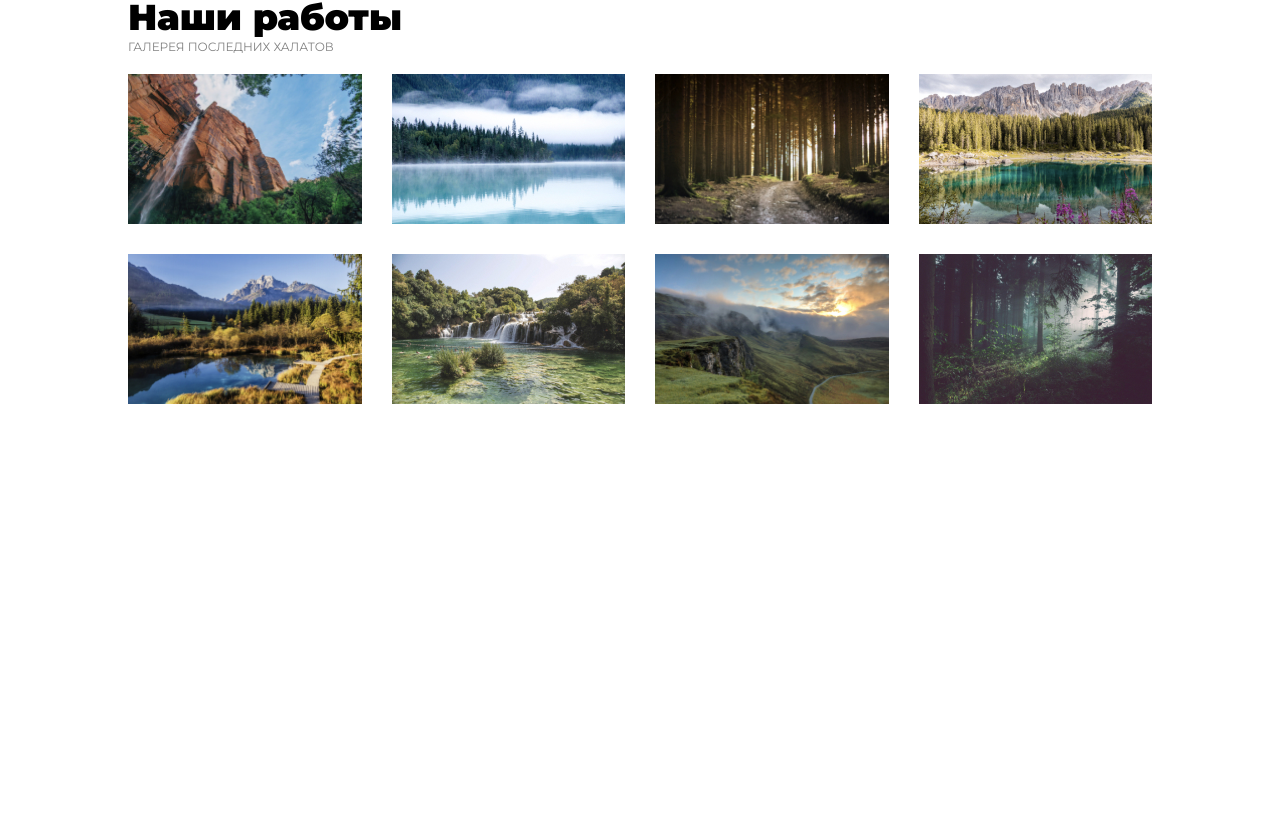
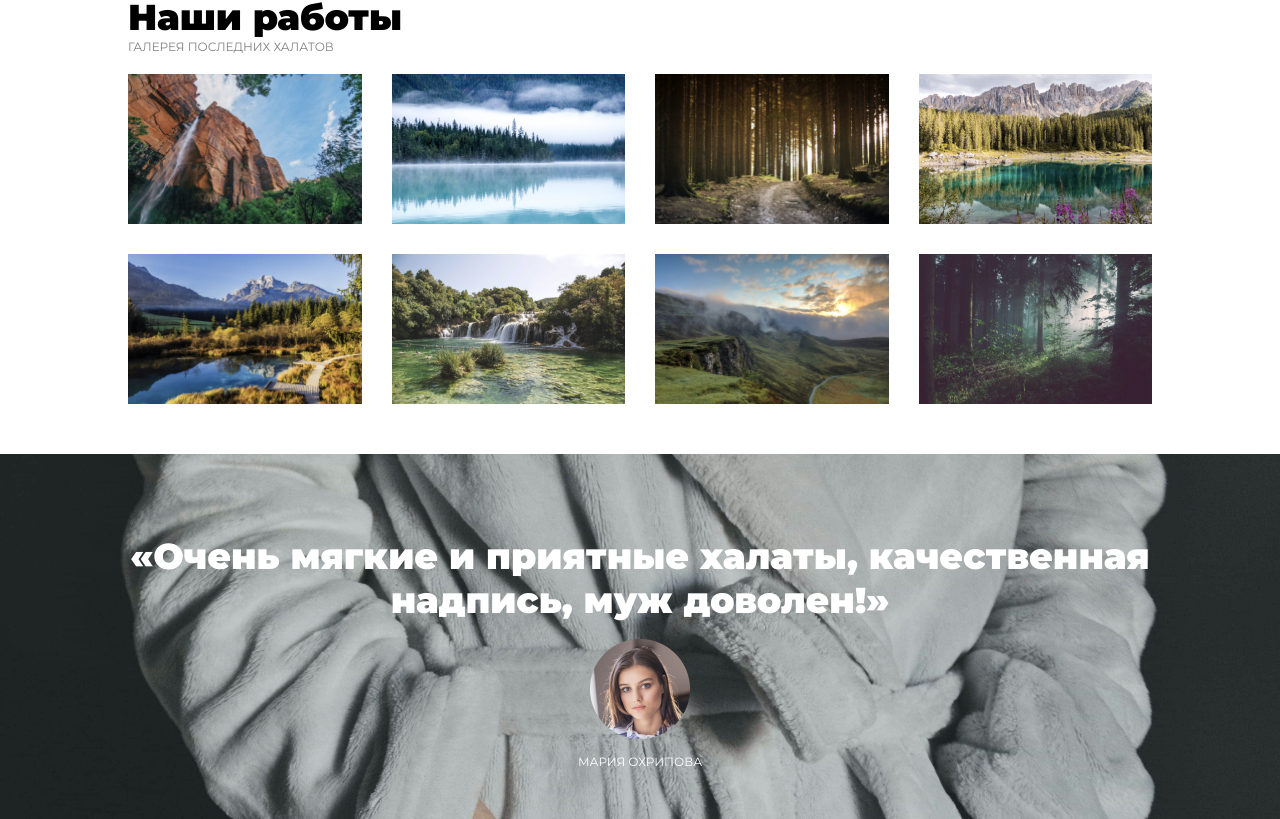
Before and after one commit to DreamSites/halat-shop, a Vue app: page / in a window 1280 px wide. Shown: the part 755-1574 px from the top of the page. Before the commit the page ends 1159 px from the top, so only its background shows below. Built offline with nearby package versions, Linux system fonts and the light colour scheme.

Commit message:
Раздел "Комментарий" перенесен на VueJS

```diff
--- a/public/index.html
+++ b/public/index.html
@@ -1,5 +1,6 @@
 <!DOCTYPE html>
 <html lang="en">
+
 <head>
   <meta charset="utf-8">
   <meta http-equiv="X-UA-Compatible" content="IE=edge">
@@ -12,6 +13,7 @@
   <link href="https://fonts.googleapis.com/css?family=Montserrat:300,400,900&amp;subset=cyrillic,cyrillic-ext,latin-ext" rel="stylesheet">
 
 </head>
+
 <body>
   <noscript>
       <strong>We're sorry but halat-shop doesn't work properly without JavaScript enabled. Please enable it to continue.</strong>
@@ -19,4 +21,5 @@
   <div id="app"></div>
   <!-- built files will be auto injected -->
 </body>
+
 </html>
--- a/src/App.vue
+++ b/src/App.vue
@@ -2,18 +2,21 @@
 <div id="app">
   <PageTop />
   <OurWork />
+  <UserComment />
 </div>
 </template>
 
 <script>
 import PageTop from './components/PageTop.vue'
 import OurWork from './components/OurWork.vue'
+import UserComment from './components/UserComment.vue'
 
 export default {
   name: 'app',
   components: {
     PageTop,
-    OurWork
+    OurWork,
+    UserComment
   }
 }
 </script>
--- a/src/components/PageTop.vue
+++ b/src/components/PageTop.vue
@@ -56,7 +56,7 @@ header {
     padding: 0;
     width: 100%;
     height: 700px;
-  background: url(../assets/headerBG.jpg) no-repeat center top / cover;
+    background: url("../assets/headerBG.jpg") no-repeat center top / cover;
     -webkit-box-sizing: border-box;
     box-sizing: border-box;
     position: relative;
@@ -139,7 +139,7 @@ nav {
     -webkit-box-shadow: 0 10px 30px rgba(0, 0, 0, 0.15);
     box-shadow: 0 10px 30px rgba(0, 0, 0, 0.15);
     opacity: 0;
-  padding: 5px 15px 15px 15px;
+    padding: 5px 15px 15px;
     overflow: hidden;
     z-index: 1;
     .caption {
--- /dev/null
+++ b/src/components/UserComment.vue
@@ -0,0 +1,51 @@
+<template>
+<section class="comment">
+  <div class="lightBlackLayer">
+    <h2>«Очень мягкие и приятные халаты, качественная надпись, муж доволен!»</h2>
+    <div style="margin: 0 auto; height: 100px; width: 100px; margin-top: 17px;">
+      <img src="../assets/comment-Image.png" alt="" class="comment-Image">
+    </div>
+    <div class="caption">Мария охрипова</div>
+  </div>
+</section>
+</template>
+
+<script>
+export default {
+  name: 'UserComment'
+}
+</script>
+
+<!-- Add "scoped" attribute to limit CSS to this component only -->
+<style lang="scss">
+.comment {
+    width: 100%;
+    margin-top: 50px;
+    background: url("../assets/commentBG.jpg") no-repeat center top / cover;
+    h2 {
+        color: #FFF;
+        text-align: center;
+        max-width: 1024px;
+        margin: 0 auto;
+        padding: 0;
+    }
+    .caption {
+        color: #FFF;
+        text-align: center;
+        margin-top: 15px;
+        padding-bottom: 50px;
+    }
+}
+
+.lightBlackLayer {
+    background: rgba(20, 51, 47, 0.2);
+    height: 100%;
+    width: 100%;
+    padding-top: 80px;
+}
+
+.comment-Image {
+    height: 100px;
+    width: 100px;
+}
+</style>
```
Lines whose indentation alone changed are shown as unchanged.
